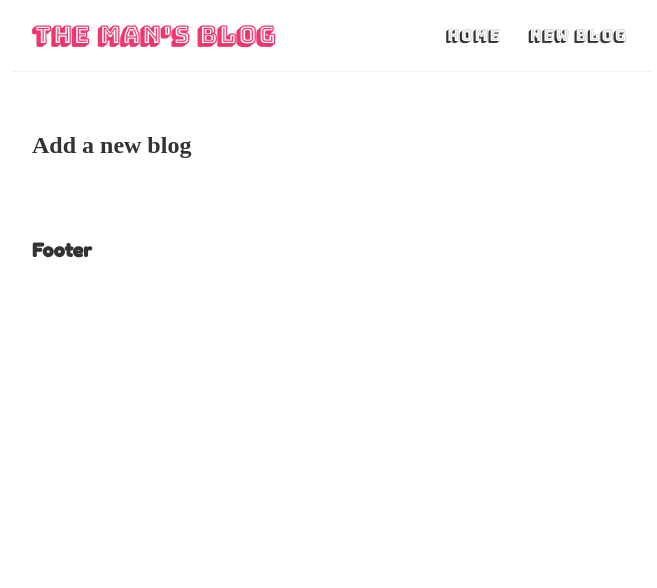
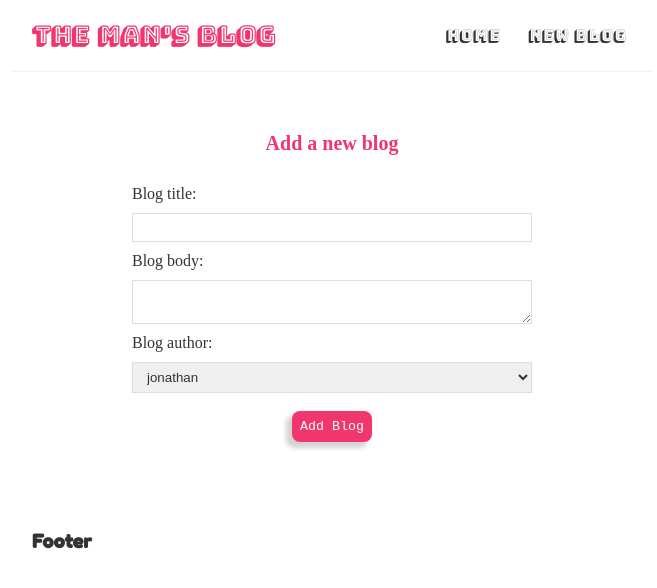
Before and after one commit to jonbleibdrey/medium-project-react, a React (Create React App) app: page /create in a window 1280 px wide. Shown: the top 588 px of the page, without its empty margins (308-965 px from the left). Built offline with nearby package versions, Linux system fonts and the light colour scheme.

Commit message:
added form

```diff
--- a/src/Create.js
+++ b/src/Create.js
@@ -6,6 +6,21 @@
             <h2>
                 Add a new blog
             </h2>
+            <form>
+            <label> Blog title:</label>
+            <input type="text" required/>
+            <label> Blog body:</label>
+            <textarea required>
+
+            </textarea>
+            <label> Blog author:</label>
+            <select>
+                <option value="Jonathan"> jonathan</option>
+                <option value="Micheal"> Micheal</option>
+                <option value="yoda"> Baby Yoda</option>
+            </select>
+            <button> Add Blog</button>
+            </form>
 
 
         </div>
--- a/src/index.css
+++ b/src/index.css
@@ -84,3 +84,36 @@
 .blog-details div {
   margin: 20px 0;
 }
+
+/* create page */
+
+.create {
+  max-width: 400px;
+  margin: 0 auto;
+  text-align: center;
+}
+.create label {
+  text-align: left;
+  display: block;
+}
+.create h2 {
+  font-size: 20px;
+  color: #f1356d;
+  margin-bottom: 30px;
+}
+.create input, .create textarea, .create select {
+  width: 100%;
+  padding: 6px 10px;
+  margin: 10px 0;
+  border: 1px solid #ddd;
+  box-sizing: border-box;
+  display: block;
+}
+.create button {
+  background: #f1356d;
+  color: #fff;
+  border: 0;
+  padding: 8px;
+  border-radius: 8px;
+  cursor: pointer;
+}
```
